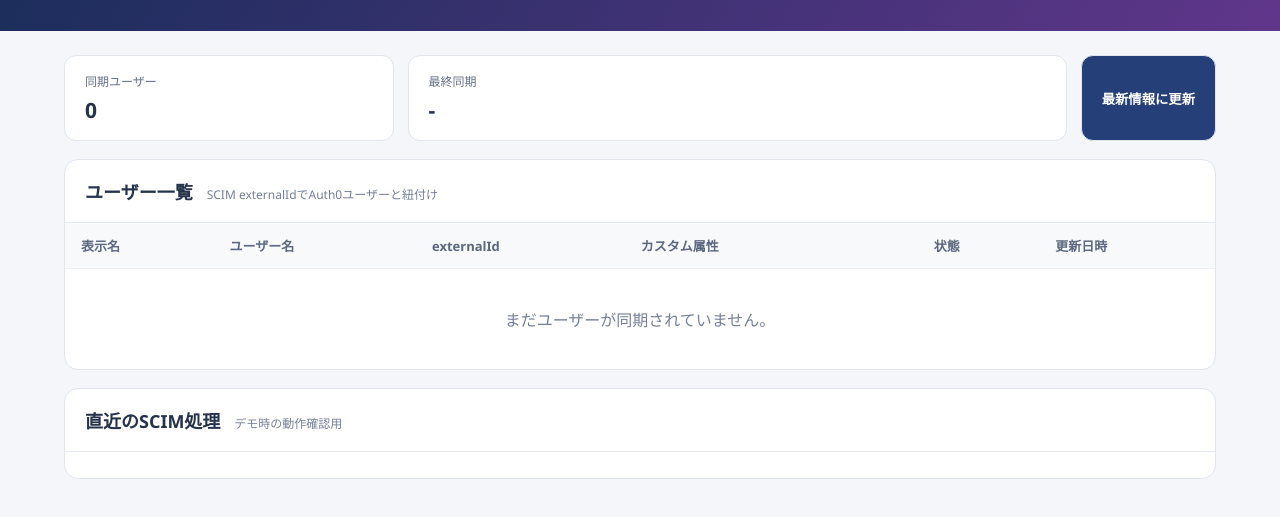
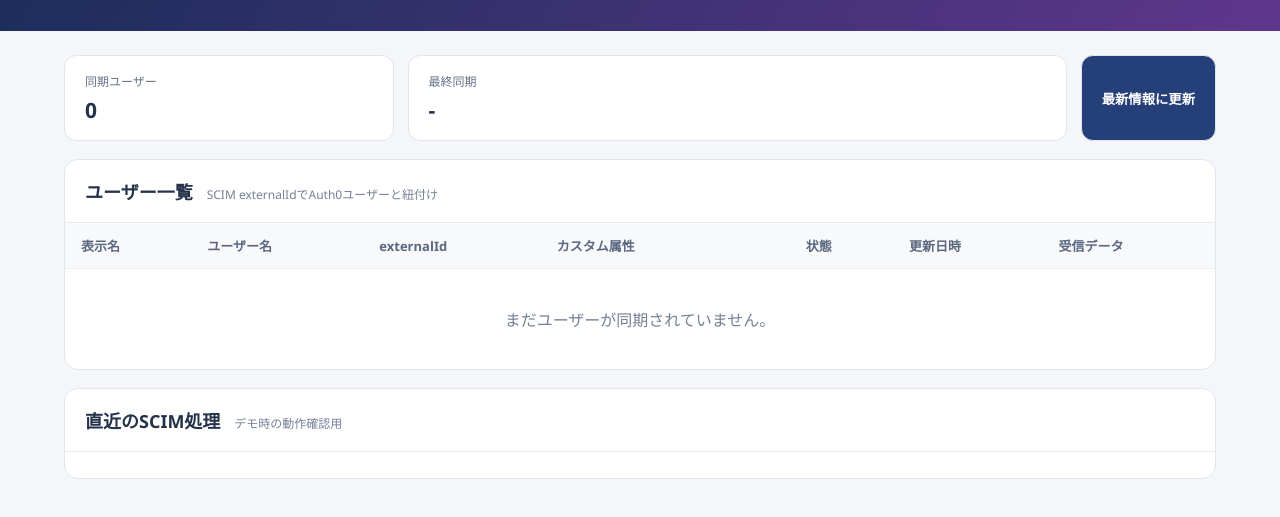
Before and after one commit to kazuya-design10/scim-demo, a website: page public/index.html in a window 1280 px wide. Shown: the part 139-656 px from the top of the page. Drawn offline with Linux system fonts and the light colour scheme; no server answers.

Commit message:
Update index.html

```diff
--- a/public/index.html
+++ b/public/index.html
@@ -23,7 +23,7 @@
         <th>カスタム属性</th>
         <th>状態</th>
         <th>更新日時</th>
-
+        <th>受信データ</th>
       </tr></thead>
       <tbody id="users"></tbody></table></div>
       <div id="empty" class="empty">まだユーザーが同期されていません。</div>
```
